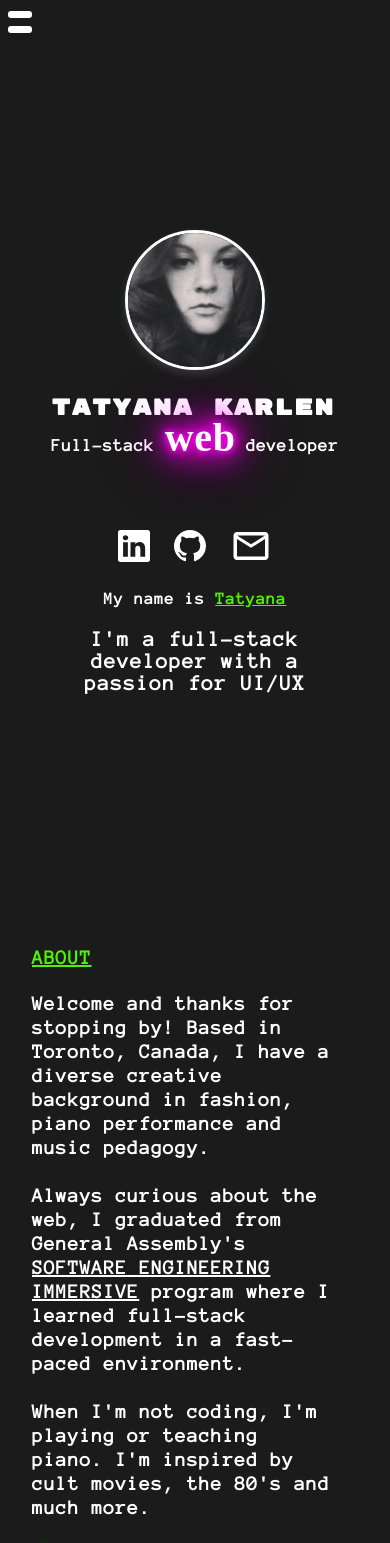
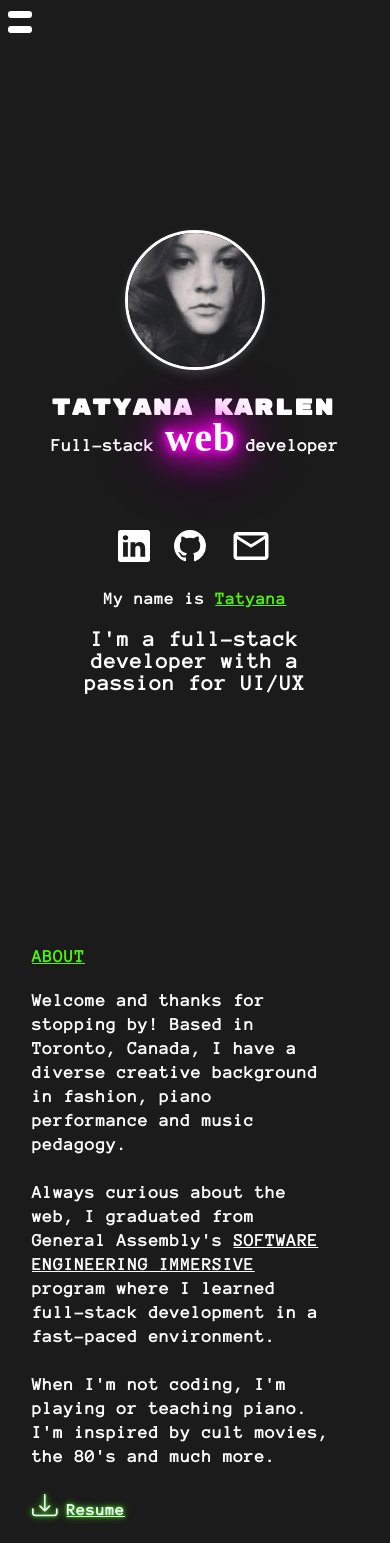
Before and after one commit to tatyanakarlen/PortfolioWebsite, a React (Create React App) app: page / in a window 390 px wide. Shown: the top 1543 px of the page. Built offline with nearby package versions, Linux system fonts and the light colour scheme; a web font is replaced by a local one.

Commit message:
testing small mobile

```diff
--- a/src/pages/BioPortfolioPage/BioPortfolioPage.css
+++ b/src/pages/BioPortfolioPage/BioPortfolioPage.css
@@ -141,15 +141,12 @@ p {
 }
 
 @media only screen and (max-width: 400px) {
-  /* html {
-    font-size: 43%;
-  } */
   header h1 {
     font-size: 2.8rem;
   }
   h1,
   p {
-    font-size: 2.5rem;
+    font-size: 2.2rem;
   }
 }
 
```
